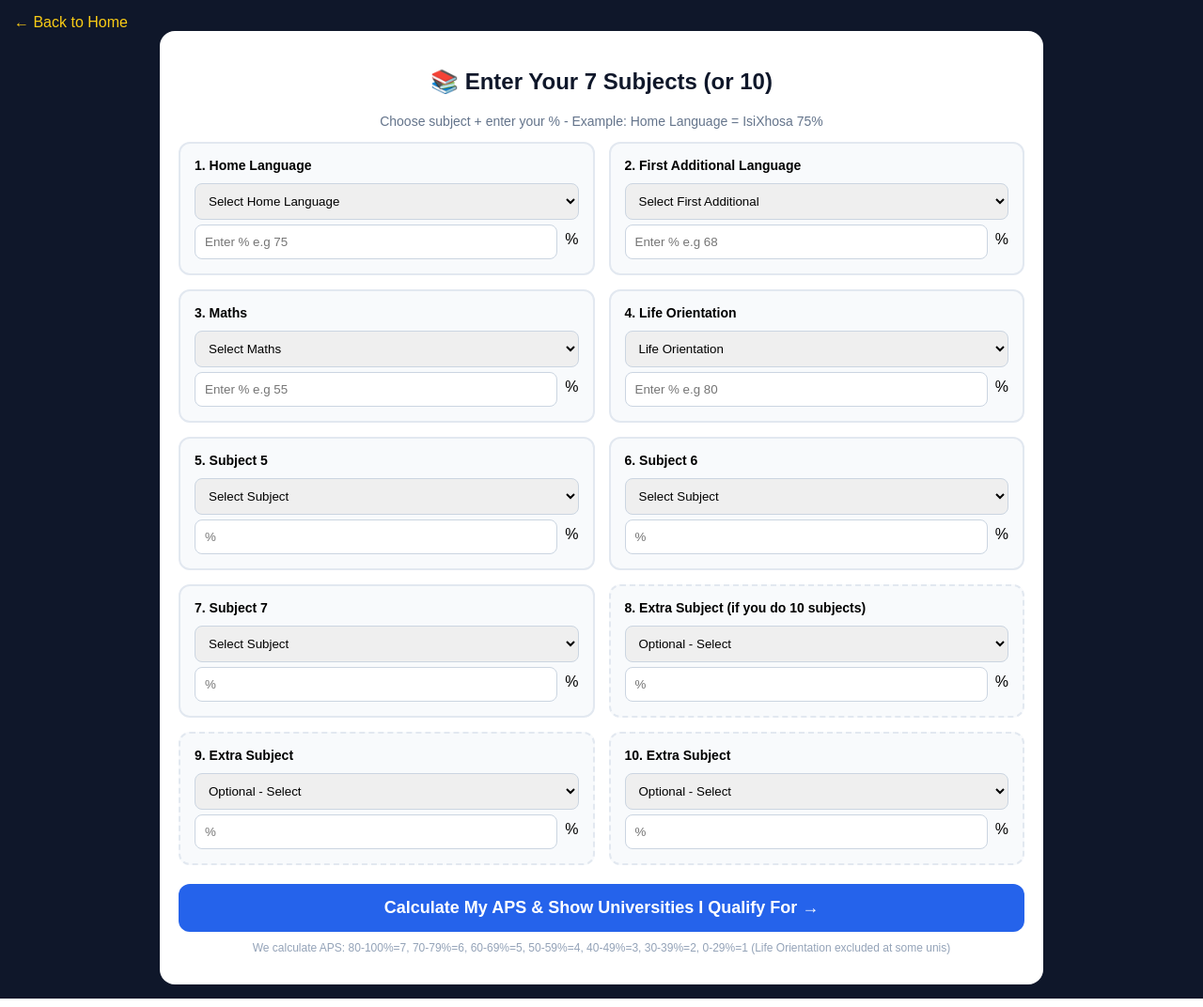
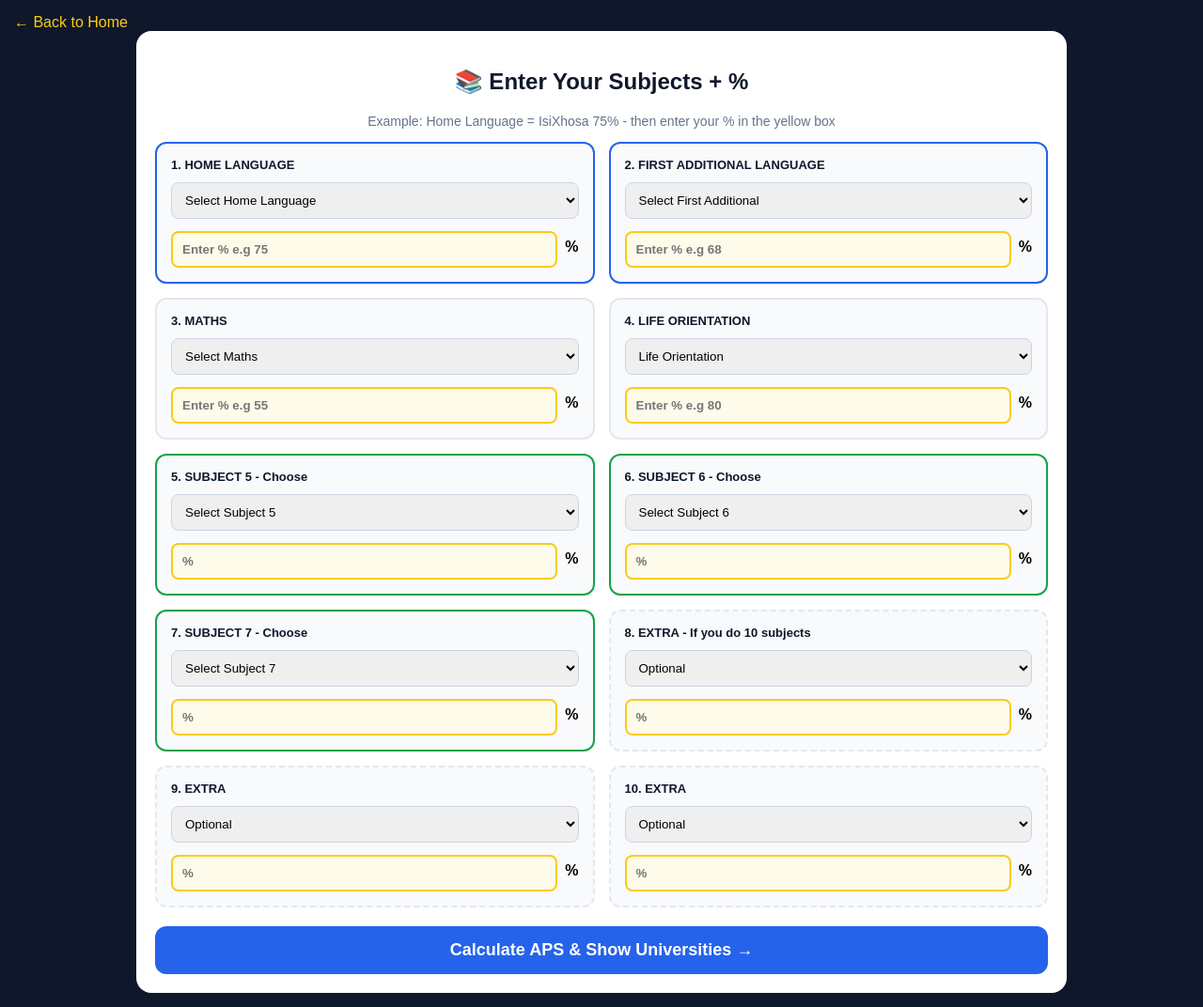
Before and after one commit to mapipaisiphile-commits/sa-uni-apply, a Flask app: page /aps in a window 1280 px wide. Shown: the whole page at 94% size. Run offline with Flask 3, Linux system fonts and the light colour scheme.

Commit message:
add all SA subjects with percentages

```diff
--- a/templates/subjects.html
+++ b/templates/subjects.html
@@ -2,18 +2,18 @@
 <html>
 <head>
 <meta name="viewport" content="width=device-width, initial-scale=1">
-<title>Enter Your Subjects - Calculate APS</title>
+<title>Enter Your Subjects</title>
 <style>
 body{font-family:Arial;background:#0f172a;color:white;margin:0;padding:15px}
-.box{max-width:900px;margin:0 auto;background:white;color:black;border-radius:16px;padding:20px}
+.box{max-width:950px;margin:0 auto;background:white;color:black;border-radius:16px;padding:20px}
 h2{text-align:center;color:#0f172a}
 .grid{display:grid;grid-template-columns:1fr 1fr;gap:15px}
 @media(max-width:700px){.grid{grid-template-columns:1fr}}
 .subject{background:#f8fafc;border:2px solid #e2e8f0;border-radius:12px;padding:15px}
-.subject label{font-weight:bold;display:block;margin-bottom:6px;font-size:14px}
+.subject label{font-weight:bold;display:block;margin-bottom:6px;font-size:13px;color:#0f172a}
 .subject select, .subject input{width:100%;padding:10px;border-radius:8px;border:1px solid #cbd5e1;margin-top:5px}
-.percent{display:flex;gap:8px;align-items:center}
-.percent input{flex:1}
+.percent{display:flex;gap:8px;align-items:center;margin-top:8px}
+.percent input{flex:1;background:#fffbeb;border:2px solid #facc15;font-weight:bold}
 .btn{background:#2563eb;color:white;padding:15px;border-radius:12px;border:none;width:100%;font-weight:bold;font-size:18px;margin-top:20px;cursor:pointer}
 .back{color:#facc15;text-decoration:none}
 </style>
@@ -21,19 +21,20 @@ h2{text-align:center;color:#0f172a}
 <body>
 <a href="/" class="back">← Back to Home</a>
 <div class="box">
-<h2>📚 Enter Your 7 Subjects (or 10)</h2>
-<p style="text-align:center;color:#64748b;font-size:14px">Choose subject + enter your % - Example: Home Language = IsiXhosa 75%</p>
+<h2>📚 Enter Your Subjects + %</h2>
+<p style="text-align:center;color:#64748b;font-size:14px">Example: Home Language = IsiXhosa 75% - then enter your % in the yellow box</p>
 
 <form action="/universities">
 <div class="grid">
 
-<div class="subject">
-<label>1. Home Language</label>
-<select>
+<!-- 1 -->
+<div class="subject" style="border-color:#2563eb">
+<label>1. HOME LANGUAGE</label>
+<select name="hl">
 <option>Select Home Language</option>
 <option>IsiXhosa Home Language</option>
 <option>IsiZulu Home Language</option>
-<option>Sepedi Home Language</option>
+<option>Sepedi (Sesotho sa Leboa) Home Language</option>
 <option>Sesotho Home Language</option>
 <option>Setswana Home Language</option>
 <option>SiSwati Home Language</option>
@@ -43,131 +44,174 @@ h2{text-align:center;color:#0f172a}
 <option>English Home Language</option>
 <option>IsiNdebele Home Language</option>
 </select>
-<div class="percent"><input type="number" placeholder="Enter % e.g 75" min="0" max="100"><span>%</span></div>
+<div class="percent"><input type="number" placeholder="Enter % e.g 75" min="0" max="100"><span><b>%</b></span></div>
 </div>
 
-<div class="subject">
-<label>2. First Additional Language</label>
-<select>
+<!-- 2 -->
+<div class="subject" style="border-color:#2563eb">
+<label>2. FIRST ADDITIONAL LANGUAGE</label>
+<select name="fal">
 <option>Select First Additional</option>
-<option>English First Additional</option>
-<option>Afrikaans First Additional</option>
-<option>IsiXhosa First Additional</option>
-<option>IsiZulu First Additional</option>
-<option>Sepedi First Additional</option>
-<option>Sesotho First Additional</option>
-<option>Setswana First Additional</option>
-<option>SiSwati First Additional</option>
-<option>Tshivenda First Additional</option>
-<option>Xitsonga First Additional</option>
-<option>IsiNdebele First Additional</option>
+<option>English First Additional Language</option>
+<option>Afrikaans First Additional Language</option>
+<option>IsiXhosa First Additional Language</option>
+<option>IsiZulu First Additional Language</option>
+<option>Sepedi First Additional Language</option>
+<option>Sesotho First Additional Language</option>
+<option>Setswana First Additional Language</option>
+<option>SiSwati First Additional Language</option>
+<option>Tshivenda First Additional Language</option>
+<option>Xitsonga First Additional Language</option>
+<option>IsiNdebele First Additional Language</option>
 </select>
-<div class="percent"><input type="number" placeholder="Enter % e.g 68" min="0" max="100"><span>%</span></div>
+<div class="percent"><input type="number" placeholder="Enter % e.g 68" min="0" max="100"><span><b>%</b></span></div>
 </div>
 
+<!-- 3 -->
 <div class="subject">
-<label>3. Maths</label>
-<select>
+<label>3. MATHS</label>
+<select name="maths">
 <option>Select Maths</option>
 <option>Mathematics</option>
 <option>Mathematical Literacy</option>
 <option>Technical Mathematics</option>
 </select>
-<div class="percent"><input type="number" placeholder="Enter % e.g 55" min="0" max="100"><span>%</span></div>
+<div class="percent"><input type="number" placeholder="Enter % e.g 55" min="0" max="100"><span><b>%</b></span></div>
 </div>
 
+<!-- 4 -->
 <div class="subject">
-<label>4. Life Orientation</label>
+<label>4. LIFE ORIENTATION</label>
 <select><option>Life Orientation</option></select>
-<div class="percent"><input type="number" placeholder="Enter % e.g 80" min="0" max="100"><span>%</span></div>
+<div class="percent"><input type="number" placeholder="Enter % e.g 80" min="0" max="100"><span><b>%</b></span></div>
 </div>
 
-<div class="subject">
-<label>5. Subject 5</label>
+<!-- 5,6,7 WITH FULL LIST -->
+<div class="subject" style="border-color:#16a34a">
+<label>5. SUBJECT 5 - Choose</label>
 <select>
-<option>Select Subject</option>
+<option>Select Subject 5</option>
+<option>Physical Sciences</option>
+<option>Life Sciences</option>
+<option>Technical Sciences</option>
 <option>Accounting</option>
-<option>Agricultural Sciences</option>
+<option>Engineering Graphics and Design (EGD)</option>
 <option>Business Studies</option>
-<option>Computer Applications Technology (CAT)</option>
 <option>Economics</option>
 <option>Geography</option>
 <option>History</option>
-<option>Life Sciences</option>
-<option>Physical Sciences</option>
+<option>Agricultural Sciences</option>
+<option>Agricultural Management Practices</option>
+<option>Agricultural Technology</option>
+<option>Computer Applications Technology (CAT)</option>
+<option>Information Technology (IT)</option>
+<option>Consumer Studies</option>
+<option>Hospitality Studies</option>
 <option>Tourism</option>
-<option>Consumer Studies</option>
-<option>Information Technology (IT)</option>
-<option>Engineering Graphics and Design (EGD)</option>
+<option>Civil Technology</option>
+<option>Electrical Technology</option>
+<option>Mechanical Technology</option>
+<option>Design</option>
 <option>Dramatic Arts</option>
+<option>Dance Studies</option>
+<option>Music</option>
+<option>Visual Arts</option>
+<option>Religion Studies</option>
+<option>Second Additional Language</option>
 </select>
-<div class="percent"><input type="number" placeholder="%" min="0" max="100"><span>%</span></div>
+<div class="percent"><input type="number" placeholder="%" min="0" max="100"><span><b>%</b></span></div>
 </div>
 
-<div class="subject">
-<label>6. Subject 6</label>
+<div class="subject" style="border-color:#16a34a">
+<label>6. SUBJECT 6 - Choose</label>
 <select>
-<option>Select Subject</option>
+<option>Select Subject 6</option>
+<option>Physical Sciences</option>
+<option>Life Sciences</option>
+<option>Technical Sciences</option>
 <option>Accounting</option>
-<option>Agricultural Sciences</option>
+<option>Engineering Graphics and Design (EGD)</option>
 <option>Business Studies</option>
-<option>Computer Applications Technology (CAT)</option>
 <option>Economics</option>
 <option>Geography</option>
 <option>History</option>
-<option>Life Sciences</option>
-<option>Physical Sciences</option>
+<option>Agricultural Sciences</option>
+<option>Agricultural Management Practices</option>
+<option>Agricultural Technology</option>
+<option>Computer Applications Technology (CAT)</option>
+<option>Information Technology (IT)</option>
+<option>Consumer Studies</option>
+<option>Hospitality Studies</option>
 <option>Tourism</option>
-<option>Consumer Studies</option>
-<option>Information Technology (IT)</option>
-<option>Engineering Graphics and Design (EGD)</option>
+<option>Civil Technology</option>
+<option>Electrical Technology</option>
+<option>Mechanical Technology</option>
+<option>Design</option>
 <option>Dramatic Arts</option>
+<option>Dance Studies</option>
+<option>Music</option>
+<option>Visual Arts</option>
+<option>Religion Studies</option>
+<option>Second Additional Language</option>
 </select>
-<div class="percent"><input type="number" placeholder="%" min="0" max="100"><span>%</span></div>
+<div class="percent"><input type="number" placeholder="%" min="0" max="100"><span><b>%</b></span></div>
 </div>
 
-<div class="subject">
-<label>7. Subject 7</label>
+<div class="subject" style="border-color:#16a34a">
+<label>7. SUBJECT 7 - Choose</label>
 <select>
-<option>Select Subject</option>
+<option>Select Subject 7</option>
+<option>Physical Sciences</option>
+<option>Life Sciences</option>
+<option>Technical Sciences</option>
 <option>Accounting</option>
-<option>Agricultural Sciences</option>
+<option>Engineering Graphics and Design (EGD)</option>
 <option>Business Studies</option>
-<option>Computer Applications Technology (CAT)</option>
 <option>Economics</option>
 <option>Geography</option>
 <option>History</option>
-<option>Life Sciences</option>
-<option>Physical Sciences</option>
+<option>Agricultural Sciences</option>
+<option>Agricultural Management Practices</option>
+<option>Agricultural Technology</option>
+<option>Computer Applications Technology (CAT)</option>
+<option>Information Technology (IT)</option>
+<option>Consumer Studies</option>
+<option>Hospitality Studies</option>
 <option>Tourism</option>
-<option>Consumer Studies</option>
-<option>Information Technology (IT)</option>
-<option>Engineering Graphics and Design (EGD)</option>
+<option>Civil Technology</option>
+<option>Electrical Technology</option>
+<option>Mechanical Technology</option>
+<option>Design</option>
 <option>Dramatic Arts</option>
+<option>Dance Studies</option>
+<option>Music</option>
+<option>Visual Arts</option>
+<option>Religion Studies</option>
+<option>Second Additional Language</option>
 </select>
-<div class="percent"><input type="number" placeholder="%" min="0" max="100"><span>%</span></div>
+<div class="percent"><input type="number" placeholder="%" min="0" max="100"><span><b>%</b></span></div>
 </div>
 
+<!-- 8,9,10 EXTRA -->
 <div class="subject" style="border-style:dashed">
-<label>8. Extra Subject (if you do 10 subjects)</label>
-<select><option>Optional - Select</option><option>Any other subject</option></select>
-<div class="percent"><input type="number" placeholder="%" min="0" max="100"><span>%</span></div>
+<label>8. EXTRA - If you do 10 subjects</label>
+<select><option>Optional</option><option>Physical Sciences</option><option>Life Sciences</option><option>Accounting</option><option>EGD</option><option>Any other subject</option></select>
+<div class="percent"><input type="number" placeholder="%" min="0" max="100"><span><b>%</b></span></div>
 </div>
 <div class="subject" style="border-style:dashed">
-<label>9. Extra Subject</label>
-<select><option>Optional - Select</option><option>Any other subject</option></select>
-<div class="percent"><input type="number" placeholder="%" min="0" max="100"><span>%</span></div>
+<label>9. EXTRA</label>
+<select><option>Optional</option><option>Physical Sciences</option><option>Life Sciences</option><option>Accounting</option><option>EGD</option><option>Any other subject</option></select>
+<div class="percent"><input type="number" placeholder="%" min="0" max="100"><span><b>%</b></span></div>
 </div>
 <div class="subject" style="border-style:dashed">
-<label>10. Extra Subject</label>
-<select><option>Optional - Select</option><option>Any other subject</option></select>
-<div class="percent"><input type="number" placeholder="%" min="0" max="100"><span>%</span></div>
+<label>10. EXTRA</label>
+<select><option>Optional</option><option>Physical Sciences</option><option>Life Sciences</option><option>Accounting</option><option>EGD</option><option>Any other subject</option></select>
+<div class="percent"><input type="number" placeholder="%" min="0" max="100"><span><b>%</b></span></div>
 </div>
 
 </div>
-
-<button class="btn" type="submit">Calculate My APS & Show Universities I Qualify For →</button>
-<p style="text-align:center;color:#94a3b8;font-size:12px;margin-top:10px">We calculate APS: 80-100%=7, 70-79%=6, 60-69%=5, 50-59%=4, 40-49%=3, 30-39%=2, 0-29%=1 (Life Orientation excluded at some unis)</p>
+<button class="btn" type="submit">Calculate APS & Show Universities →</button>
+</div>
 </form>
 </div>
 </body>
```
